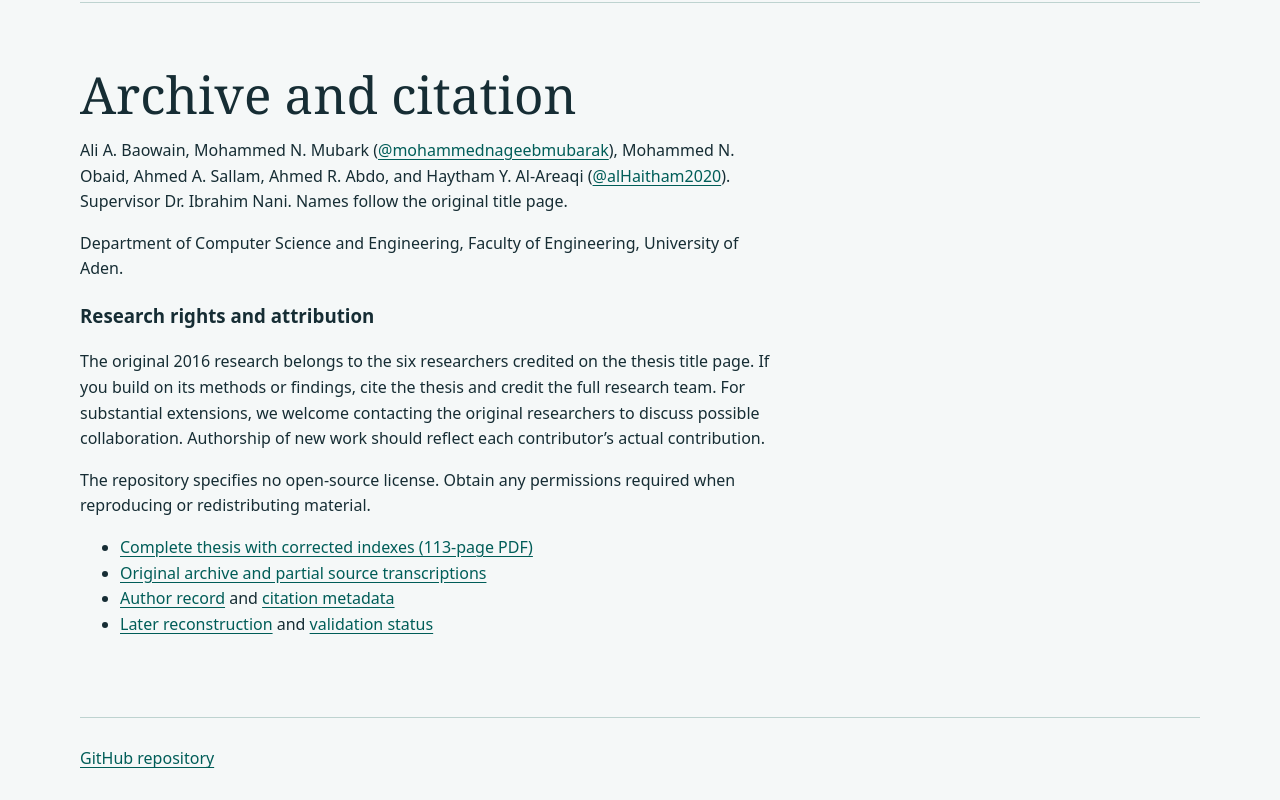
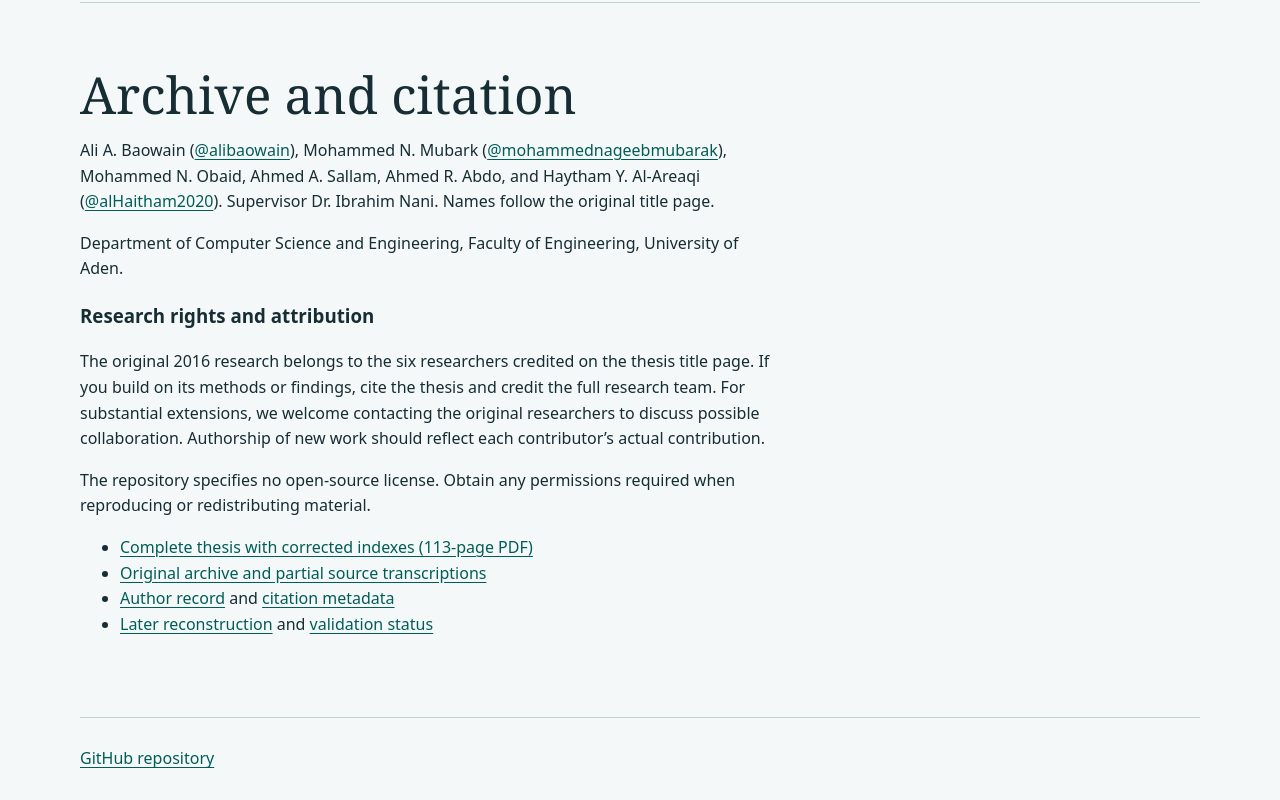
Before and after one commit to mohammednageebmubarak/Yemeni-Dialect-Identification-2016, a plain HTML site: page docs/index.html in a window 1280 px wide. Shown: the part 3943-4743 px from the top of the page. Drawn offline with Linux system fonts and the light colour scheme.

Commit message:
Display original research team and link Ali Baowain

```diff
--- a/docs/index.html
+++ b/docs/index.html
@@ -90,7 +90,7 @@
     </section>
     <section id="archive" aria-labelledby="archive-title">
       <h2 id="archive-title">Archive and citation</h2>
-      <p>Ali A. Baowain, Mohammed N. Mubark (<a href="https://github.com/mohammednageebmubarak">@mohammednageebmubarak</a>), Mohammed N. Obaid, Ahmed A. Sallam, Ahmed R. Abdo, and Haytham Y. Al-Areaqi (<a href="https://github.com/alHaitham2020">@alHaitham2020</a>). Supervisor Dr. Ibrahim Nani. Names follow the original title page.</p>
+      <p>Ali A. Baowain (<a href="https://github.com/alibaowain">@alibaowain</a>), Mohammed N. Mubark (<a href="https://github.com/mohammednageebmubarak">@mohammednageebmubarak</a>), Mohammed N. Obaid, Ahmed A. Sallam, Ahmed R. Abdo, and Haytham Y. Al-Areaqi (<a href="https://github.com/alHaitham2020">@alHaitham2020</a>). Supervisor Dr. Ibrahim Nani. Names follow the original title page.</p>
       <p>Department of Computer Science and Engineering, Faculty of Engineering, University of Aden.</p>
       <h3>Research rights and attribution</h3>
       <p>The original 2016 research belongs to the six researchers credited on the thesis title page. If you build on its methods or findings, cite the thesis and credit the full research team. For substantial extensions, we welcome contacting the original researchers to discuss possible collaboration. Authorship of new work should reflect each contributor’s actual contribution.</p>
```
